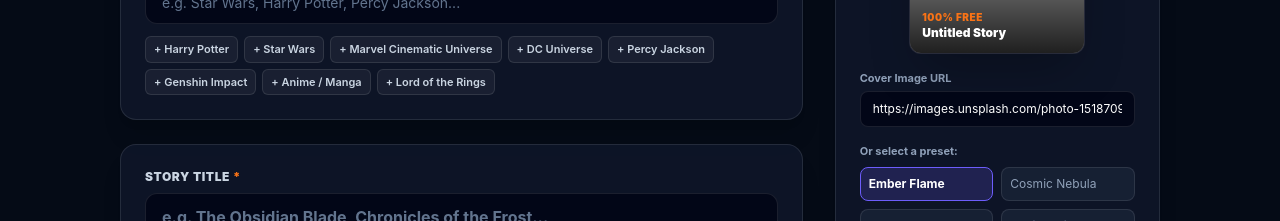
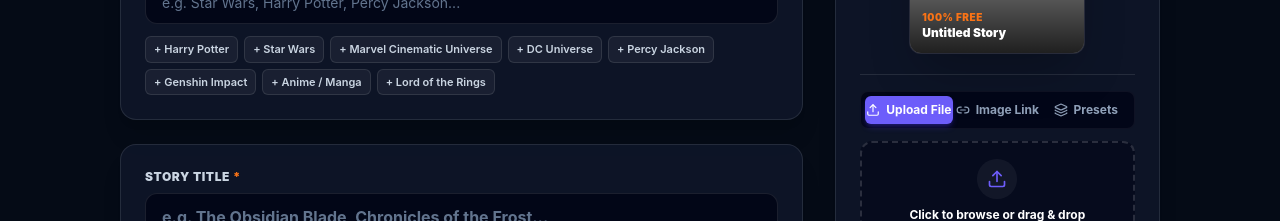
Before and after one commit to raheel2k29/FicForge, a Next.js app: page /write/new in a window 1280 px wide. Both pictures are taken after a click on the button "1-Click Sign In as Creator (Test)". Shown: the part 579-800 px from the top of the page. Built offline with nearby package versions, Linux system fonts and the light colour scheme; grey boxes are pictures that could not be loaded.

Commit message:
feat(writer): added direct file upload and drag-and-drop cover image support with live preview

```diff
--- a/src/app/write/new/page.tsx
+++ b/src/app/write/new/page.tsx
@@ -2,7 +2,7 @@
 
 import Link from "next/link";
 import { useRouter } from "next/navigation";
-import { useState } from "react";
+import { useState, useRef } from "react";
 import { saveStory } from "@/lib/storyStore";
 import { getCurrentUser } from "@/lib/authStore";
 import { StoryData } from "@/data/mockStories";
@@ -18,6 +18,11 @@ import {
   Tag,
   Shield,
   Layers,
+  Upload,
+  Link2,
+  FileImage,
+  Check,
+  X,
 } from "lucide-react";
 
 export default function NewStoryWizardPage() {
@@ -33,6 +38,61 @@ export default function NewStoryWizardPage() {
   const [coverImageUrl, setCoverImageUrl] = useState(
     "https://images.unsplash.com/photo-1518709268805-4e9042af9f23?auto=format&fit=crop&w=600&q=80"
   );
+  const [coverMode, setCoverMode] = useState<"UPLOAD" | "URL" | "PRESET">("UPLOAD");
+  const [uploadedFileName, setUploadedFileName] = useState<string>("");
+  const [isDragging, setIsDragging] = useState(false);
+  const [uploadError, setUploadError] = useState<string>("");
+  const fileInputRef = useRef<HTMLInputElement>(null);
+
+  const processImageFile = (file: File) => {
+    setUploadError("");
+    if (!file.type.startsWith("image/")) {
+      setUploadError("Please select a valid image file (PNG, JPG, or WebP).");
+      return;
+    }
+    if (file.size > 10 * 1024 * 1024) {
+      setUploadError("Image file size should be less than 10MB.");
+      return;
+    }
+
+    const reader = new FileReader();
+    reader.onload = (e) => {
+      const img = new window.Image();
+      img.onload = () => {
+        // Resize to standard book cover dimensions (max 600w x 900h, 2:3 ratio)
+        const canvas = document.createElement("canvas");
+        const maxW = 600;
+        const maxH = 900;
+        let width = img.width;
+        let height = img.height;
+
+        if (width / height > maxW / maxH) {
+          if (width > maxW) {
+            height = Math.round((height * maxW) / width);
+            width = maxW;
+          }
+        } else {
+          if (height > maxH) {
+            width = Math.round((width * maxH) / height);
+            height = maxH;
+          }
+        }
+
+        canvas.width = width;
+        canvas.height = height;
+        const ctx = canvas.getContext("2d");
+        if (ctx) {
+          ctx.drawImage(img, 0, 0, width, height);
+          const optimizedDataUrl = canvas.toDataURL("image/jpeg", 0.85);
+          setCoverImageUrl(optimizedDataUrl);
+          setUploadedFileName(file.name);
+          setCoverMode("UPLOAD");
+        }
+      };
+      img.src = e.target?.result as string;
+    };
+    reader.readAsDataURL(file);
+  };
   const [status, setStatus] = useState<"ONGOING" | "COMPLETED" | "HIATUS">("ONGOING");
   const [tagInput, setTagInput] = useState("");
   const [tags, setTags] = useState<string[]>(["Adventure", "Magic"]);
@@ -414,31 +474,150 @@ export default function NewStoryWizardPage() {
                 </div>
               </div>
 
-              {/* Cover URL Input */}
-              <div className="mt-4 text-left">
-                <label className="block text-[11px] font-bold text-slate-400 mb-1">
-                  Cover Image URL
+              {/* Cover Upload / Selection Tabs */}
+              <div className="mt-5 border-t border-white/10 pt-4 text-left">
+                <div className="flex rounded-lg bg-slate-950 p-1 border border-white/5 mb-3">
+                  <button
+                    type="button"
+                    onClick={() => setCoverMode("UPLOAD")}
+                    className={`flex-1 flex items-center justify-center gap-1.5 py-1.5 text-xs font-bold rounded-md transition-all ${
+                      coverMode === "UPLOAD"
+                        ? "bg-[#6D5DFB] text-white shadow-md shadow-indigo-600/30"
+                        : "text-slate-400 hover:text-white"
+                    }`}
+                  >
+                    <Upload className="h-3.5 w-3.5" /> Upload File
+                  </button>
+                  <button
+                    type="button"
+                    onClick={() => setCoverMode("URL")}
+                    className={`flex-1 flex items-center justify-center gap-1.5 py-1.5 text-xs font-bold rounded-md transition-all ${
+                      coverMode === "URL"
+                        ? "bg-[#6D5DFB] text-white shadow-md shadow-indigo-600/30"
+                        : "text-slate-400 hover:text-white"
+                    }`}
+                  >
+                    <Link2 className="h-3.5 w-3.5" /> Image Link
+                  </button>
+                  <button
+                    type="button"
+                    onClick={() => setCoverMode("PRESET")}
+                    className={`flex-1 flex items-center justify-center gap-1.5 py-1.5 text-xs font-bold rounded-md transition-all ${
+                      coverMode === "PRESET"
+                        ? "bg-[#6D5DFB] text-white shadow-md shadow-indigo-600/30"
+                        : "text-slate-400 hover:text-white"
+                    }`}
+                  >
+                    <Layers className="h-3.5 w-3.5" /> Presets
+                  </button>
+                </div>
+
+                {/* MODE 1: Direct File Upload */}
+                {coverMode === "UPLOAD" && (
+                  <div className="space-y-2">
+                    <input
+                      ref={fileInputRef}
+                      type="file"
+                      accept="image/png,image/jpeg,image/jpg,image/webp"
+                      onChange={(e) => {
+                        const file = e.target.files?.[0];
+                        if (file) processImageFile(file);
+                      }}
+                      className="hidden"
+                    />
+
+                    <div
+                      onDragOver={(e) => {
+                        e.preventDefault();
+                        setIsDragging(true);
+                      }}
+                      onDragLeave={() => setIsDragging(false)}
+                      onDrop={(e) => {
+                        e.preventDefault();
+                        setIsDragging(false);
+                        const file = e.dataTransfer.files?.[0];
+                        if (file) processImageFile(file);
+                      }}
+                      onClick={() => fileInputRef.current?.click()}
+                      className={`cursor-pointer rounded-xl border-2 border-dashed p-4 text-center transition-all ${
+                        isDragging
+                          ? "border-[#6D5DFB] bg-[#6D5DFB]/15 scale-[1.02]"
+                          : "border-white/15 bg-slate-950/60 hover:border-white/30 hover:bg-slate-950"
+                      }`}
+                    >
+                      <div className="mx-auto flex h-10 w-10 items-center justify-center rounded-full bg-white/5 text-[#6D5DFB] mb-2">
+                        <Upload className="h-5 w-5" />
+                      </div>
+                      <p className="text-xs font-bold text-white">
+                        Click to browse or drag & drop
+                      </p>
+                      <p className="text-[10px] text-slate-400 mt-1">
+                        PNG, JPG, WebP (up to 10MB) • Auto-scaled 2:3 ratio
+                      </p>
+                    </div>
+
+                    {uploadedFileName && (
+                      <div className="flex items-center justify-between rounded-lg bg-emerald-500/10 border border-emerald-500/20 px-3 py-1.5 text-xs text-emerald-400">
+                        <div className="flex items-center gap-1.5 truncate max-w-[200px]">
+                          <Check className="h-3.5 w-3.5 shrink-0" />
+                          <span className="truncate font-semibold">{uploadedFileName}</span>
+                        </div>
+                        <button
+                          type="button"
+                          onClick={() => fileInputRef.current?.click()}
+                          className="text-[11px] underline hover:text-white shrink-0 ml-2"
+                        >
+                          Change
+                        </button>
+                      </div>
+                    )}
+
+                    {uploadError && (
+                      <p className="text-xs text-rose-400 flex items-center gap-1 mt-1">
+                        <AlertTriangle className="h-3.5 w-3.5 shrink-0" />
+                        {uploadError}
+                      </p>
+                    )}
+                  </div>
+                )}
+
+                {/* MODE 2: External Image URL */}
+                {coverMode === "URL" && (
+                  <div className="space-y-2">
+                    <label className="block text-[11px] font-bold text-slate-400">
+                      Paste External Image URL
                     </label>
                     <input
                       type="url"
-                  value={coverImageUrl}
-                  onChange={(e) => setCoverImageUrl(e.target.value)}
+                      value={coverImageUrl.startsWith("data:") ? "" : coverImageUrl}
+                      onChange={(e) => {
+                        setCoverImageUrl(e.target.value);
+                        setUploadedFileName("");
+                      }}
                       placeholder="https://images.unsplash.com/..."
-                  className="w-full h-9 rounded-lg border border-white/10 bg-[#020617] px-3 text-xs text-white placeholder-slate-500 outline-none focus:border-[#6D5DFB]"
+                      className="w-full h-10 rounded-lg border border-white/10 bg-[#020617] px-3 text-xs text-white placeholder-slate-500 outline-none focus:border-[#6D5DFB]"
                     />
+                    <p className="text-[10px] text-slate-400">
+                      Direct links to hosted cover artwork (.jpg, .png, .webp).
+                    </p>
                   </div>
+                )}
 
-              {/* Preset Selector */}
-              <div className="mt-4 text-left">
+                {/* MODE 3: Stock Presets */}
+                {coverMode === "PRESET" && (
+                  <div>
                     <span className="block text-[11px] font-bold text-slate-400 mb-2">
-                  Or select a preset:
+                      Choose a Stock Fantasy/Sci-Fi Cover:
                     </span>
                     <div className="grid grid-cols-2 gap-2">
                       {coverPresets.map((preset) => (
                         <button
                           key={preset.name}
                           type="button"
-                      onClick={() => setCoverImageUrl(preset.url)}
+                          onClick={() => {
+                            setCoverImageUrl(preset.url);
+                            setUploadedFileName("");
+                          }}
                           className={`text-left text-xs p-2 rounded-lg border transition-all truncate ${
                             coverImageUrl === preset.url
                               ? "border-[#6D5DFB] bg-[#6D5DFB]/20 text-white font-bold"
@@ -449,6 +628,8 @@ export default function NewStoryWizardPage() {
                         </button>
                       ))}
                     </div>
+                  </div>
+                )}
               </div>
 
             </div>
```
Lines whose indentation alone changed are shown as unchanged.
